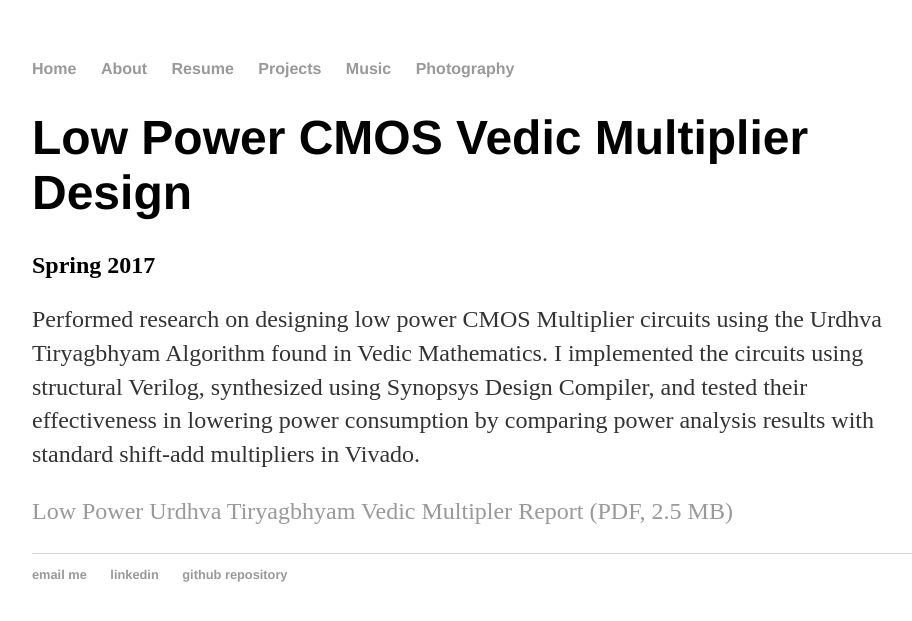
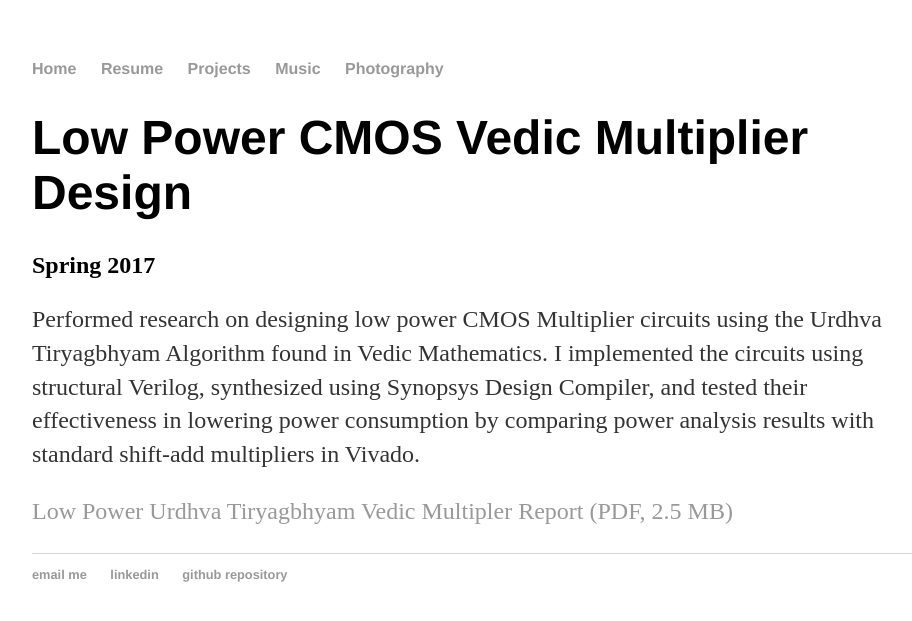
Before and after one commit to zackfravel/zackfravel.github.io, a Jekyll site: the page built from _posts/2017-05-02-Vedic-Multiplier.md, in a window 1280 px wide. Shown: the top 621 px of the page, without its empty margins (160-1072 px from the left). Built offline with Jekyll 4.4.1, drawn with Linux system fonts in a browser that asks for light colours.

Commit message:
Update default.html

```diff
--- a/_layouts/default.html
+++ b/_layouts/default.html
@@ -9,7 +9,6 @@
 			<nav>
 	    		<ul>
 	        		<li><a href="/">Home</a></li>
-		        	<li><a href="/about/">About</a></li>
 	        		<li><a href="/assets/pdf/resume.pdf" target="_blank">Resume</a></li>
 	        		<li><a href="/projects/">Projects</a></li>
 				<li><a href="https://zackfravel.bandcamp.com/" target="_blank">Music</a></li>
```
